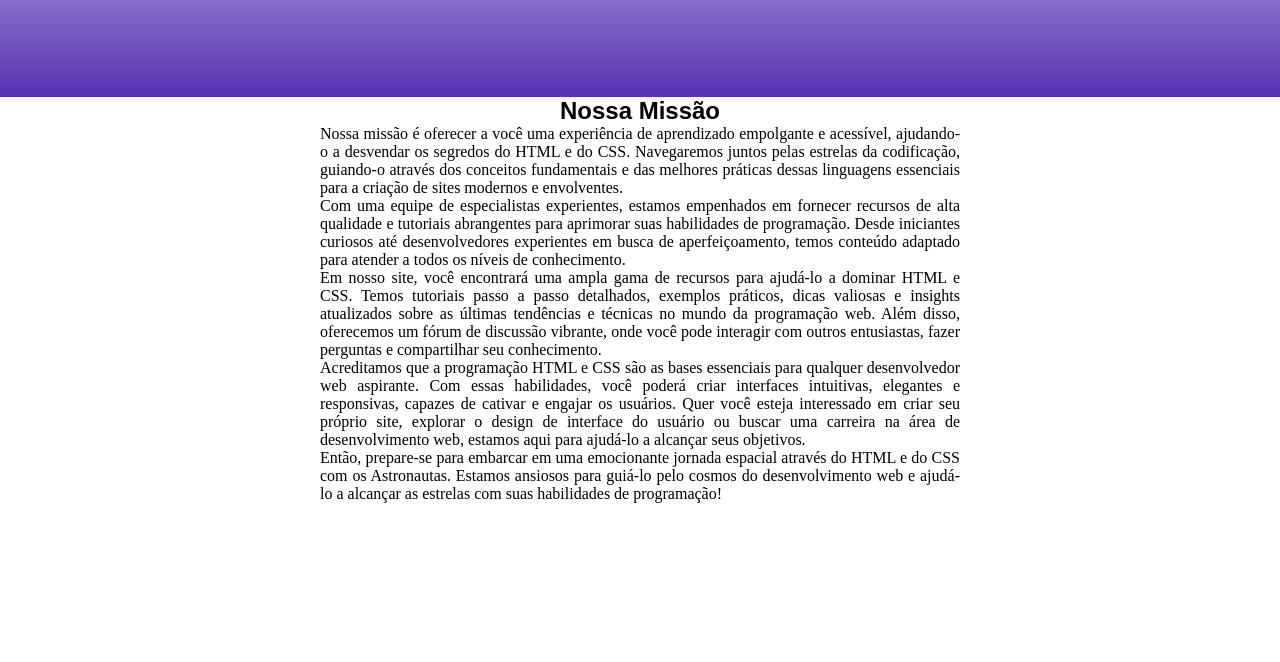
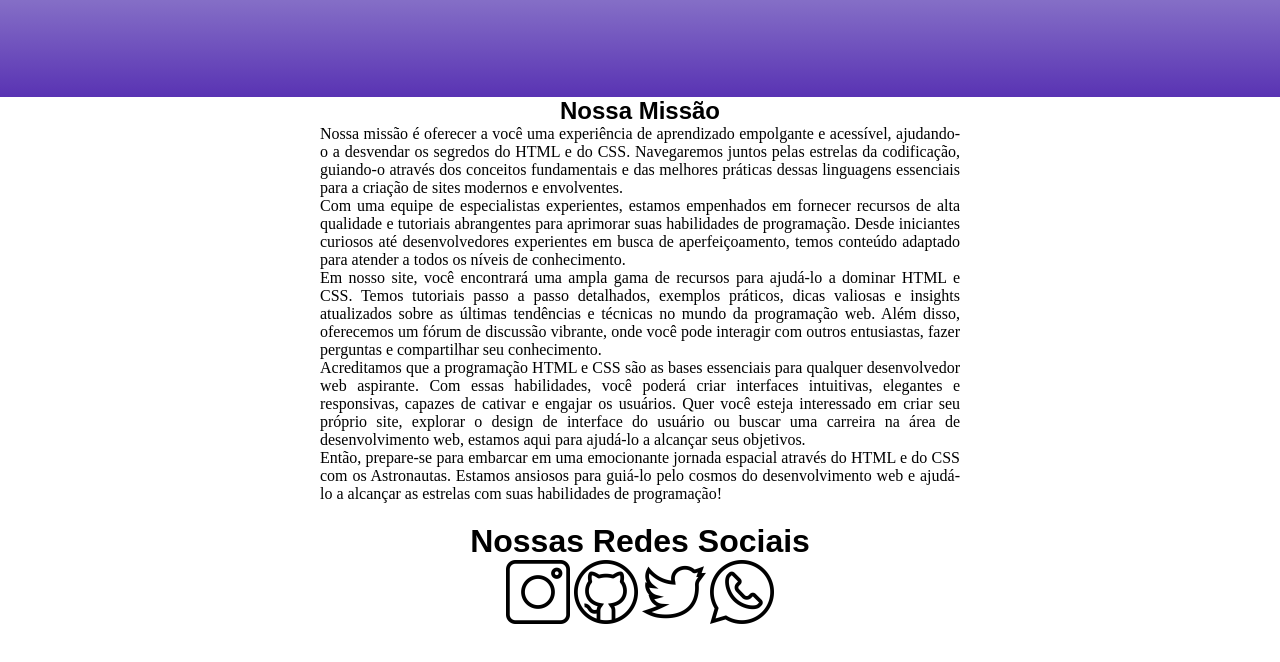
Before and after one commit to NathalyFeruti/astronautas, a plain HTML site: page index.html in a window 1280 px wide. Shown: the part 569-1231 px from the top of the page. Before the commit the page ends 1112 px from the top, so only its background shows below. Drawn offline with Linux system fonts and the light colour scheme; a web font is replaced by a local one.

Commit message:
Add files via upload

```diff
--- a/index.html
+++ b/index.html
@@ -48,13 +48,13 @@
 
         <p>Então, prepare-se para embarcar em uma emocionante jornada espacial através do HTML e do CSS com os Astronautas. Estamos ansiosos para guiá-lo pelo cosmos do desenvolvimento web e ajudá-lo a alcançar as estrelas com suas habilidades de programação!</p>
     </section>
-       <!--<div class="div-redes-sociais">
+       <div class="div-redes-sociais">
         <h1>Nossas Redes Sociais</h1>
         <img class="redes-sociais" src="instagram (1).png" alt="logo do Instagram">
         <img class="redes-sociais" src="github.png" alt="logo do Github">
         <img class="redes-sociais" src="twitter.png" alt="logo Twitter">
         <img class="redes-sociais" src="whatsapp.png" alt="logo do Whatsapp">
-    </div> -->
+    </div>
 
 </div>
 </body>
--- a/style.css
+++ b/style.css
@@ -57,11 +57,11 @@ h1{
    margin: 0 auto;
    text-align: justify;
 }
-/*
+
 .div-redes-sociais{
     text-align: center;
     margin: 20px 0;
 }
 .redes-sociais{
     width: 5%;
-}*/
+}
```
